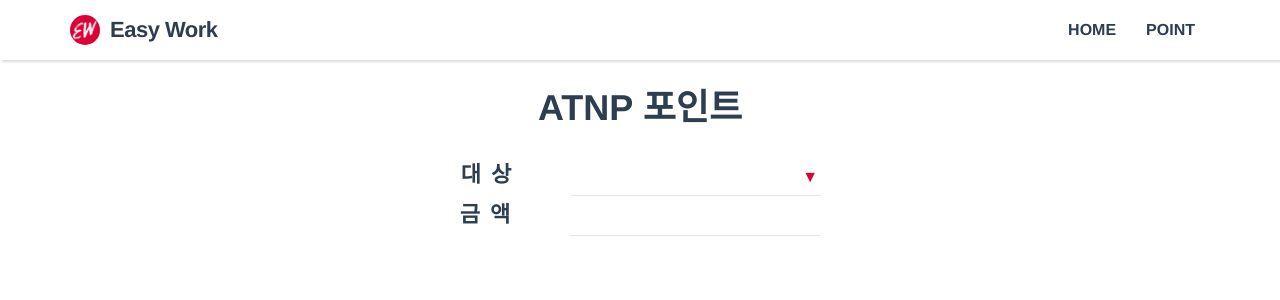
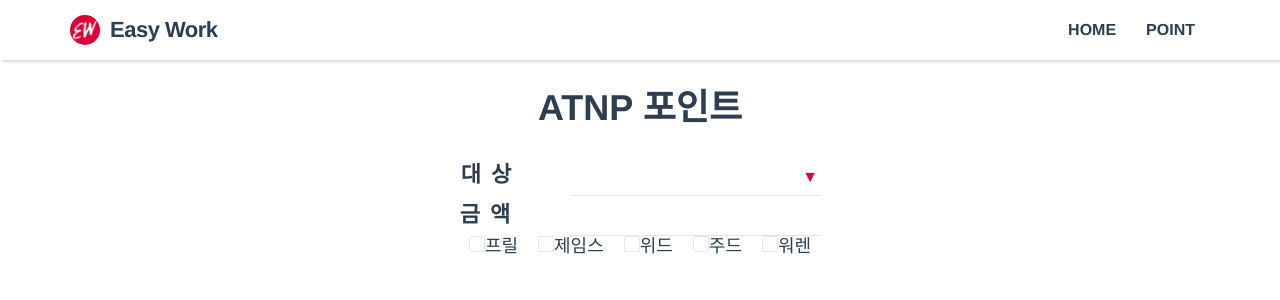
Before and after one commit to yurim45/easy-work-app, a Vue app: page /point in a window 1280 px wide. Shown: the top 300 px of the page. Built offline with nearby package versions, Linux system fonts and the light colour scheme.

Commit message:
style: checkbox

```diff
--- a/src/assets/scss/reset.scss
+++ b/src/assets/scss/reset.scss
@@ -131,7 +131,7 @@ table {
     'Helvetica Neue', 'Segoe UI', 'Apple SD Gothic Neo', 'Noto Sans KR',
     'Malgun Gothic', 'Apple Color Emoji', 'Segoe UI Emoji', 'Segoe UI Symbol',
     sans-serif;
-  color: var(--text-primary);
+  color: #2c3e50;
 }
 
 a {
--- /dev/null
+++ b/src/components/CheckBoxView.vue
@@ -0,0 +1,75 @@
+<template>
+  <label v-for="item in items" v-bind:key="item.id" @change="handleValue">
+    <input type="checkbox" :value="item.text" v-model="checkedValue" />{{
+      item.text
+    }}</label
+  >
+</template>
+
+<script>
+export default {
+  name: 'CheckBoxView',
+  data() {
+    return {
+      checkedValue: [],
+      items: [
+        { id: 1, value: 1, text: '프릴' },
+        { id: 2, value: 2, text: '제임스' },
+        { id: 3, value: 3, text: '위드' },
+        { id: 4, value: 4, text: '주드' },
+        { id: 5, value: 5, text: '워렌' },
+      ],
+      label: '금액',
+    };
+  },
+  methods: {
+    handleValue() {
+      console.log(this.checkedValue);
+    },
+  },
+};
+</script>
+
+<style scoped lang="scss">
+label {
+  margin: 0 10px;
+  font-size: 18px;
+  accent-color: var(--primary);
+
+  input[type='checkbox'] {
+    -webkit-appearance: none;
+    position: relative;
+    width: 16px;
+    height: 16px;
+    background: var(--white);
+    border: 1px solid var(--line);
+    border-radius: 2px;
+    cursor: pointer;
+  }
+
+  input[type='checkbox']::before {
+    content: '\2713';
+    position: absolute;
+    top: 50%;
+    left: 50%;
+    overflow: hidden;
+    transform: scale(0) translate(-50%, -50%);
+    line-height: 1;
+  }
+
+  input[type='checkbox']:hover {
+    border-color: var(--primary);
+  }
+
+  input[type='checkbox']:checked {
+    background-color: var(--primary);
+    border-color: rgba(255, 255, 255, 0.3);
+    color: var(--white);
+  }
+
+  input[type='checkbox']:checked::before {
+    border-radius: 2px;
+    transform: scale(1) translate(-50%, -50%);
+  }
+}
+</style>
--- a/src/views/PointView.vue
+++ b/src/views/PointView.vue
@@ -3,16 +3,18 @@
     <h1>ATNP 포인트</h1>
     <select-view />
     <input-view />
+    <check-box-view />
   </div>
 </template>
 
 <script>
 import InputView from '@/components/InputView.vue';
 import SelectView from '@/components/SelectView.vue';
+import CheckBoxView from '@/components/CheckBoxView.vue';
 
 export default {
   name: 'PointView',
-  components: { InputView, SelectView },
+  components: { InputView, SelectView, CheckBoxView },
   data() {
     return {
       userName: 'April',
```
